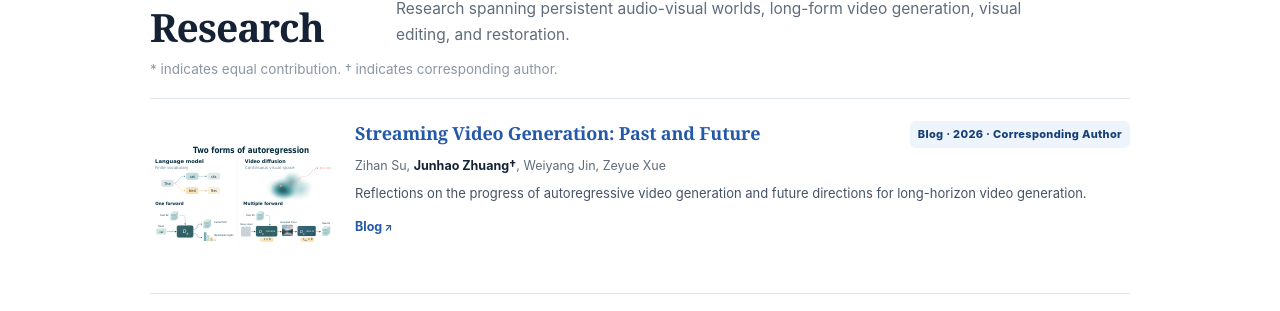
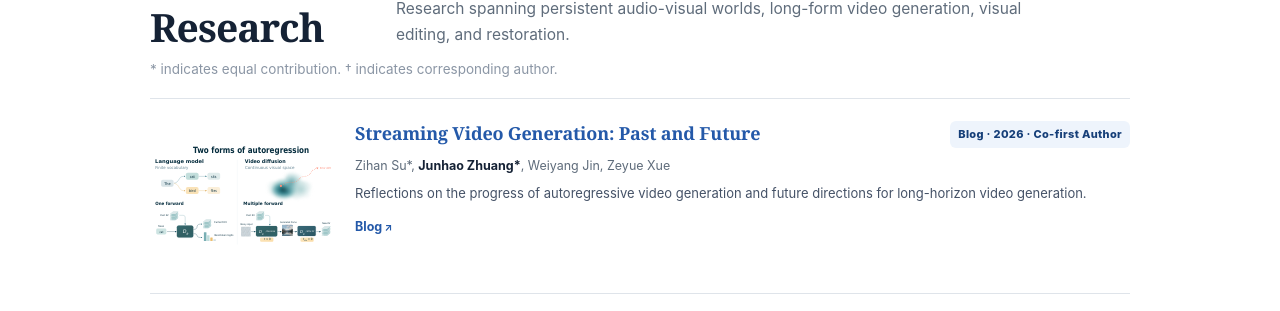
Before and after one commit to zhuang2002/zhuang2002.github.io, a Jekyll site: the page built from _pages/about.html, in a window 1280 px wide and 900 px high, scrolled down 1317 px. Shown: the part 133-444 px from the top of the window. Built offline with Jekyll 4.4.1, drawn with Linux system fonts in a browser that asks for light colours.

Commit message:
Label blog contribution as co-first authorship

```diff
--- a/_pages/about.html
+++ b/_pages/about.html
@@ -343,8 +343,8 @@ redirect_from:
         <article class="paper" id="streaming-video-blog">
           <a class="paper-media" href="https://zihan-su.github.io/blog/sgf-plus/index.html" target="_blank" rel="noopener" aria-label="Read Streaming Video Generation: Past and Future"><img src="/images/homepage-thumbnails/streaming-video-blog.svg" alt="Two forms of autoregression: language models and video diffusion" loading="lazy"></a>
           <div class="paper-body">
-            <div class="paper-topline"><h3><a href="https://zihan-su.github.io/blog/sgf-plus/index.html" target="_blank" rel="noopener">Streaming Video Generation: Past and Future</a></h3><span class="venue">Blog · 2026 · Corresponding Author</span></div>
-            <p class="authors">Zihan Su, <b>Junhao Zhuang†</b>, Weiyang Jin, Zeyue Xue</p>
+            <div class="paper-topline"><h3><a href="https://zihan-su.github.io/blog/sgf-plus/index.html" target="_blank" rel="noopener">Streaming Video Generation: Past and Future</a></h3><span class="venue">Blog · 2026 · Co-first Author</span></div>
+            <p class="authors">Zihan Su*, <b>Junhao Zhuang*</b>, Weiyang Jin, Zeyue Xue</p>
             <p class="paper-desc">Reflections on the progress of autoregressive video generation and future directions for long-horizon video generation.</p>
             <div class="paper-links"><a href="https://zihan-su.github.io/blog/sgf-plus/index.html" target="_blank" rel="noopener">Blog</a></div>
           </div>
```
